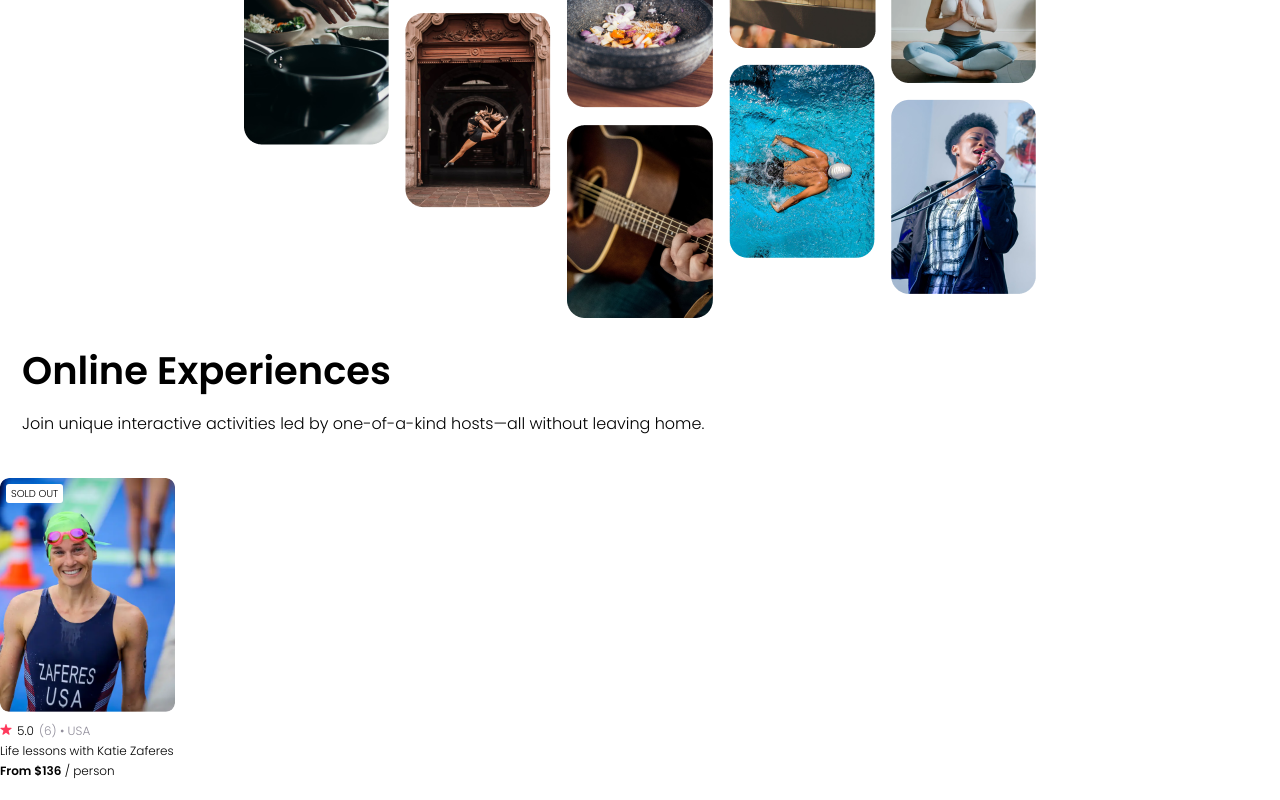
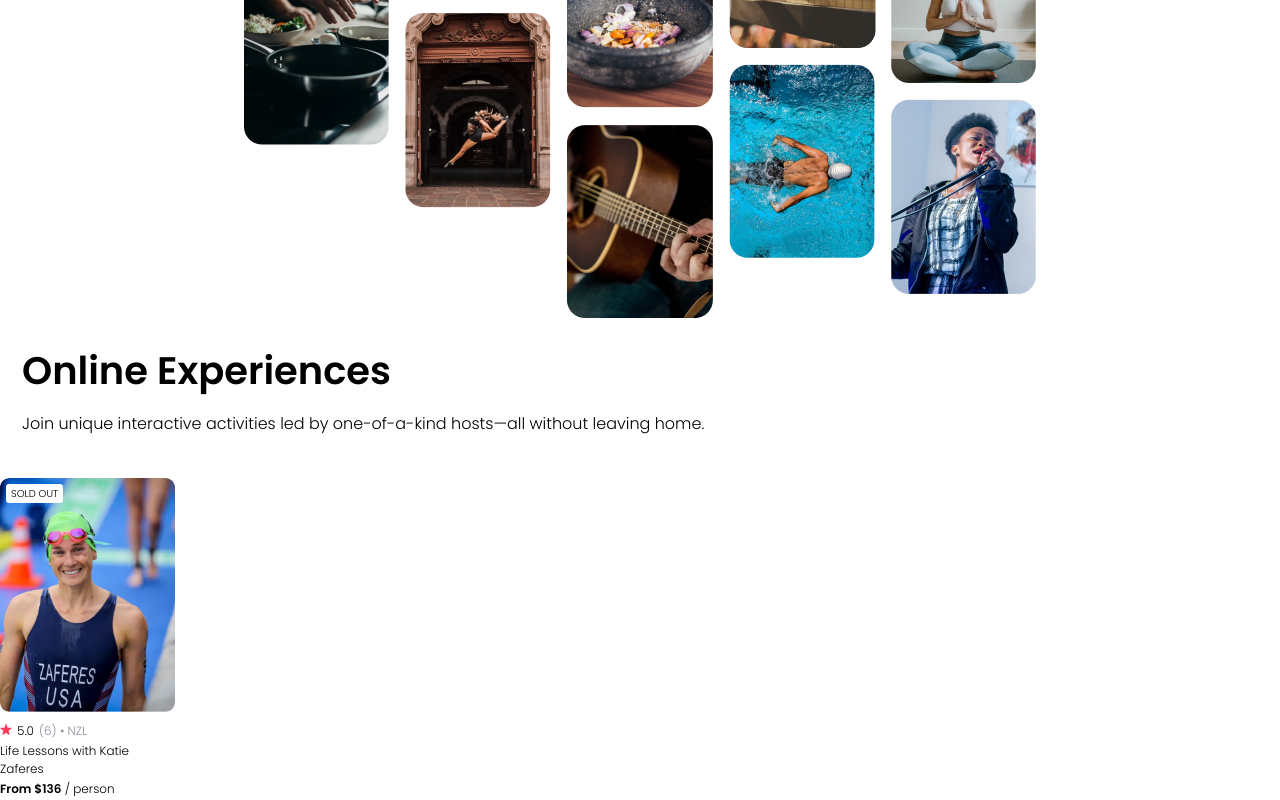
Before and after one commit to chekle/Airbnb-Experiences, a React (Vite) app: page / in a window 1280 px wide. Shown: the part 242-1042 px from the top of the page. Built offline with nearby package versions, Linux system fonts and the light colour scheme.

Commit message:
progression with props passing to card

```diff
--- a/src/App.jsx
+++ b/src/App.jsx
@@ -12,7 +12,7 @@
       <div>
         <Header />
         <Hero />
-        <Card />
+        <Card img="katie-zaferes.png" rating="5.0" reviewCount="6" country="NZL" title="Life Lessons with Katie Zaferes" price="136"/>
       </div>
     </>
   )
--- a/src/components/Card/Card.jsx
+++ b/src/components/Card/Card.jsx
@@ -2,7 +2,7 @@
 import cardImage from "../../assets/katie-zaferes.png";
 import starImage from "../../assets/star.svg";
 
-function Card() {
+function Card(props) {
   return (
     <div className="card">
       <div className="card--image">
@@ -14,17 +14,17 @@
       <div className="card--text">
         <div className="card--text-rating">
           <img src={starImage} alt="Star Rating" className="card--star" />
-          <span className="card--number">5.0</span>
-          <span className="grey">(6)</span>
+          <span className="card--number">{props.rating}</span>
+          <span className="grey">({props.reviewCount})</span>
           <span className="grey"> &bull; </span>
-          <span className="grey">USA</span>
+          <span className="grey">{props.country}</span>
         </div>
       </div>
       <div className="card--title">
-        <p>Life lessons with Katie Zaferes</p>
+        <p>{props.title}</p>
       </div>
       <div className="card--price">
-        <p><strong>From $136</strong> / person</p>
+        <p><strong>From ${props.price}</strong> / person</p>
       </div>
     </div>
   );
```
